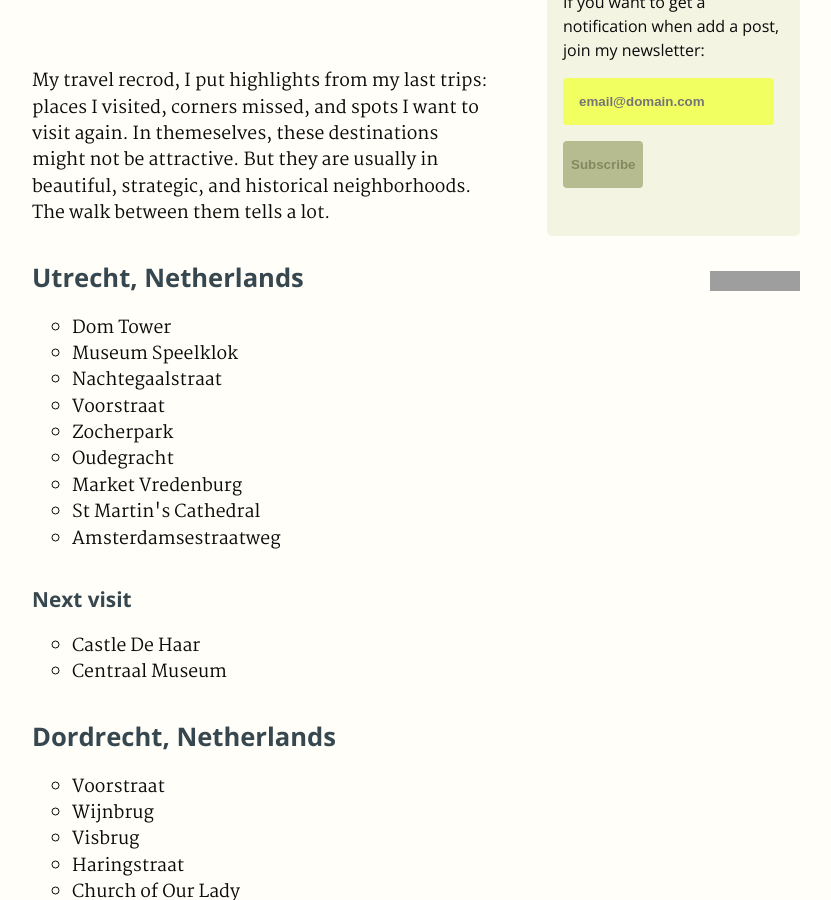
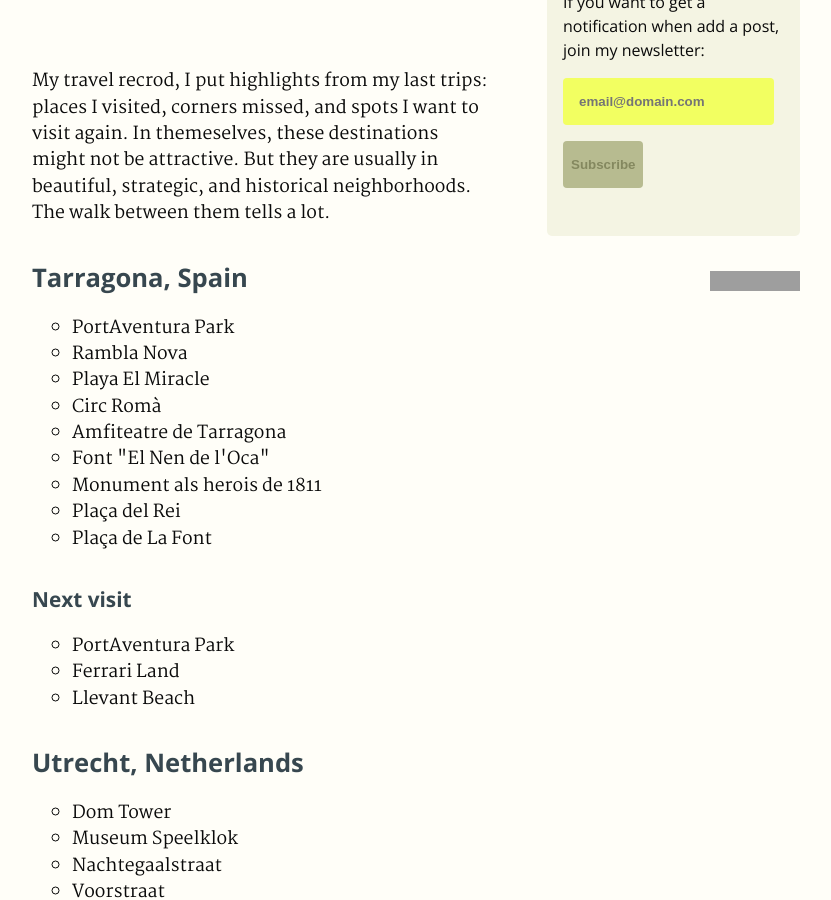
Before and after one commit to haresfaiez/haresfaiez.github.io, a Jekyll site: the page built from where-to-go-next.html, in a window 1280 px wide and 900 px high, scrolled down 267 px. Shown: the whole window, without its empty margins (224-1055 px from the left). Built offline with Jekyll 4.4.1, drawn with Linux system fonts in a browser that asks for light colours; some of the changed text lies outside the part shown; grey boxes are pictures that could not be loaded.

Commit message:
Add last Spain trip to trips summary

```diff
--- a/_includes/trips-summary.html
+++ b/_includes/trips-summary.html
@@ -11,6 +11,25 @@
   </header>
 
   <div class="post">
+    <h2>Tarragona, Spain</h2>
+    <ul>
+      <li>PortAventura Park</li>
+      <li>Rambla Nova</li>
+      <li>Playa El Miracle</li>
+      <li>Circ Romà</li>
+      <li>Amfiteatre de Tarragona</li>
+      <li>Font "El Nen de l'Oca"</li>
+      <li>Monument als herois de 1811</li>
+      <li>Plaça del Rei</li>
+      <li>Plaça de La Font</li>
+    </ul>
+    <h3>Next visit</h3>
+    <ul>
+      <li>PortAventura Park</li>
+      <li>Ferrari Land</li>
+      <li>Llevant Beach</li>
+    </ul>
+
     <h2>Utrecht, Netherlands</h2>
     <ul>
       <li>Dom Tower</li>
@@ -330,6 +349,9 @@
       <li>Arco de Triunfo de Barcelona</li>
       <li>Plaça Reial</li>
       <li>La Barceloneta</li>
+      <li>Parc del Maresme</li>
+      <li>Plaça de Sant Bernat Calbó</li>
+      <li>Plaça Mestre Estalella</li>
     </ul>
     <h3>Next visit</h3>
     <ul>
```
